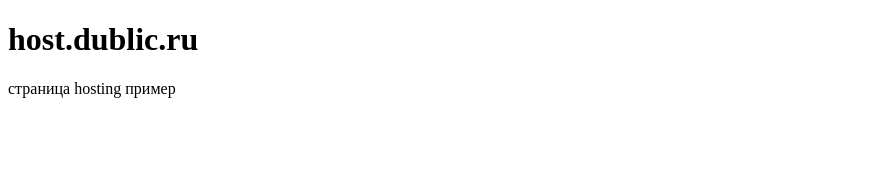
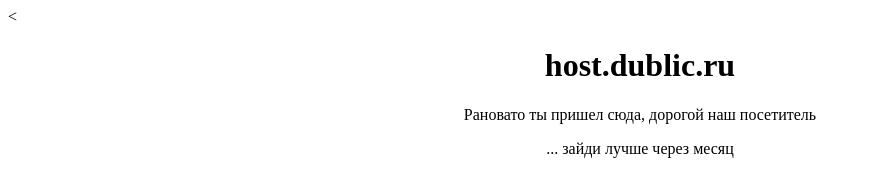
Before and after one commit to dublic/hosting_web, a plain HTML site: page index.html in a window 1280 px wide. Shown: the whole page, without its empty margins (0-871 px from the left). Drawn offline with Linux system fonts and the light colour scheme.

Commit message:
Update index.html

```diff
--- a/index.html
+++ b/index.html
@@ -1,12 +1,14 @@
-<!DOCTYPE html>
+<<!DOCTYPE html>
 <html>
 <head>
 <meta charset="UTF-8">
-<title>host.dublic.ru</title>
+<title>hosting Dublic</title>
 
 </head>
 <body>
-<h1>host.dublic.ru</h1>
-<p>страница hosting пример</p>
+<h1 align="center"></h1>
+<h1 align="center">host.dublic.ru</h1>
+<p align="center">Рановато ты пришел сюда, дорогой наш посетитель</p>
+<p align="center">... зайди лучше через месяц</p>
 </body>
 </html>
```
